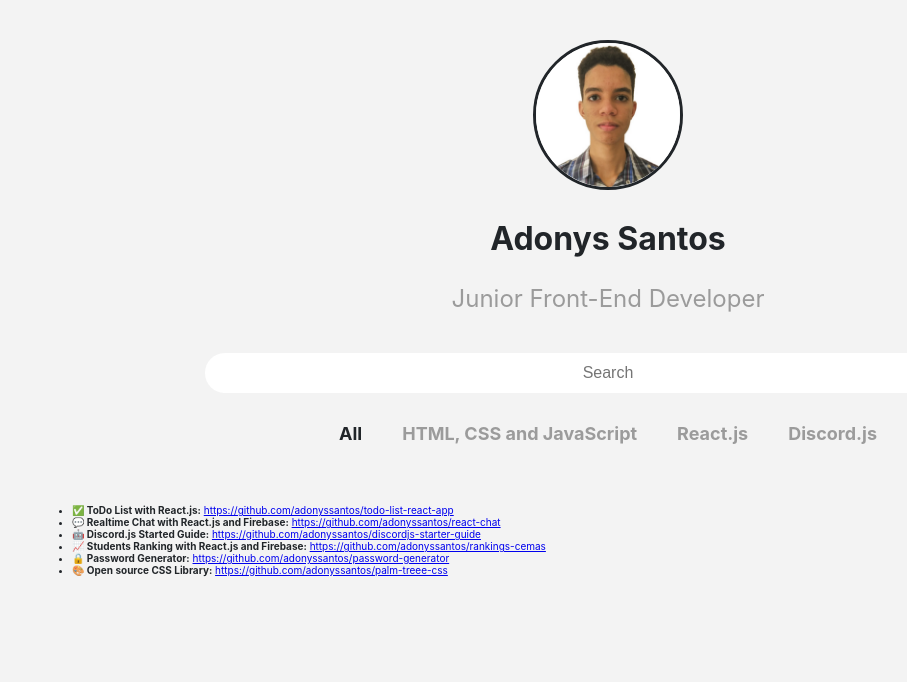
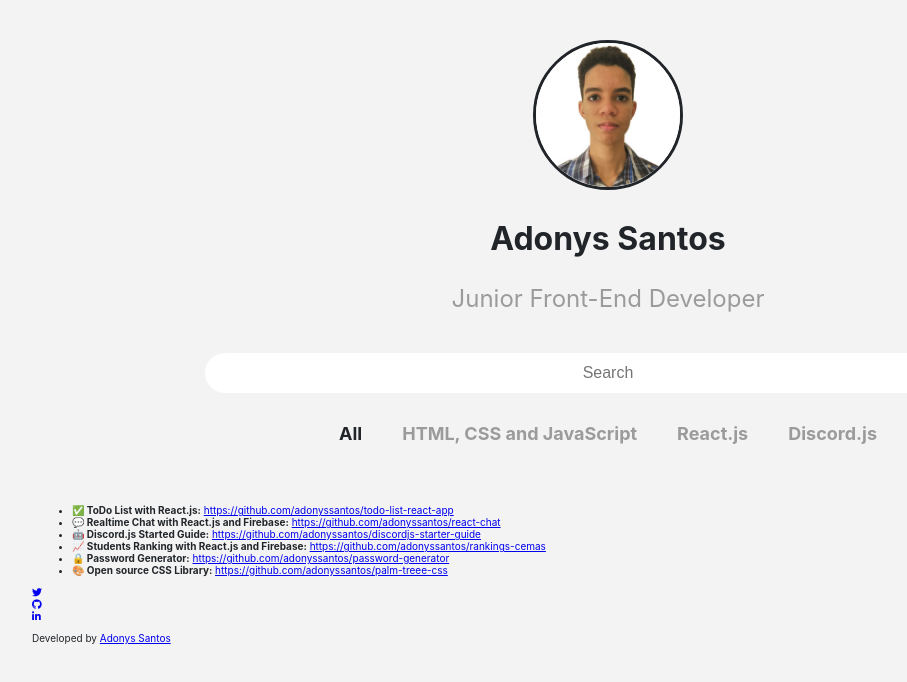
Before and after one commit to adonyssantos/adonyssantos.github.io, a plain HTML site: page index.html in a window 1280 px wide. Shown: the whole page, without its empty margins (32-939 px from the left). Drawn offline with Linux system fonts and the light colour scheme.

Commit message:
Add footer

```diff
--- a/index.html
+++ b/index.html
@@ -65,7 +65,30 @@
 				</li>
 			</ul>
 		</section>
+		<footer>
+			<div class="social">
+				<div class="icon-container">
+					<a href="https://twitter.com/adonyssantos_" target="_blank" rel="noopener noreferrer">
+						<i class="fab fa-twitter"></i>
+					</a>
+				</div>
+				<div class="icon-container">
+					<a href="https://github.com/adonyssantos" target="_blank" rel="noopener noreferrer">
+						<i class="fab fa-github"></i>
+					</a>
+				</div>
+				<div class="icon-container">
+					<a href="https://www.linkedin.com/in/adonyssantos" target="_blank" rel="noopener noreferrer">
+						<i class="fab fa-linkedin-in"></i>
+					</a>
+				</div>
+			</div>
+			<div class="created-by">
+				<p>Developed by <a href="https://www.linkedin.com/in/adonyssantos" target="_blank" rel="noopener noreferrer">Adonys Santos</a></p>
+			</div>
+		</footer>
 	</main>
 	<script src="./js/index.js"></script>
+	<script src="https://kit.fontawesome.com/acd22c9961.js" crossorigin="anonymous"></script>
 </body>
 </html>
```
